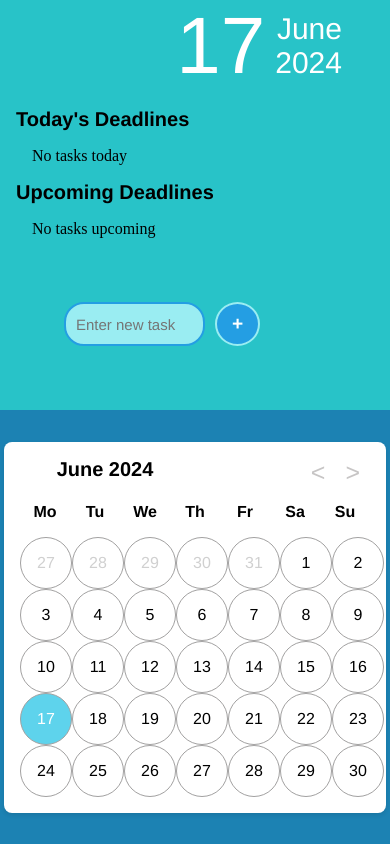
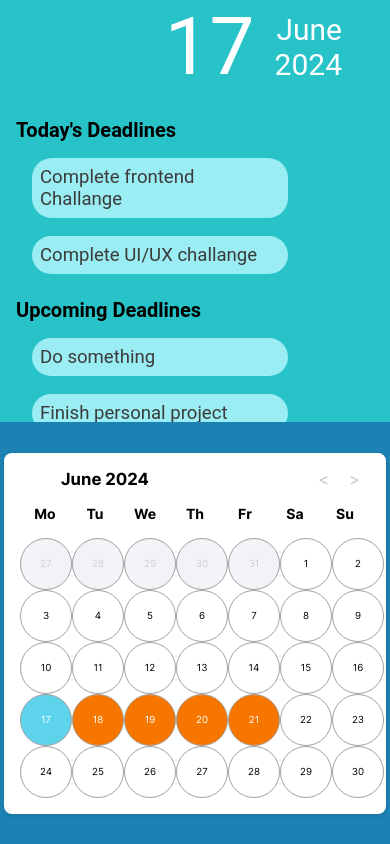
Before and after one commit to Azaken1248/TODOAPP-week-1-Challange-, a React (Vite) app: page / in a window 390 px wide. Built offline with nearby package versions, Linux system fonts and the light colour scheme.

Commit message:
CSS Hotfixes

```diff
--- a/src/App.css
+++ b/src/App.css
@@ -28,6 +28,8 @@
   .task-div {
     width: 100%;
     height: auto;
+    max-height: 50%;
+    overflow: auto;
   }
 
   .calendar-div {
--- a/src/components/TaskContext.tsx
+++ b/src/components/TaskContext.tsx
@@ -27,7 +27,12 @@ interface TaskProviderProps {
 }
 
 export const TaskProvider: React.FC<TaskProviderProps> = ({ children }) => {
-  const [tasksData, setTasksData] = useState<TaskData>({});
+  const [tasksData, setTasksData] = useState<TaskData>({
+    "2024-06-17": ["Complete frontend Challange", "Complete UI/UX challange"],
+    "2024-06-18": ["Do something", "Finish personal project"],
+    "2024-06-19": ["Exam Prep"],
+    "2024-06-20": ["Internship Project"],
+  });
 
   const addTask = (date: Date, task: string) => {
     const formattedDate = date.toISOString().split("T")[0];
--- a/src/styles/Calander.css
+++ b/src/styles/Calander.css
@@ -1,6 +1,129 @@
+@font-face {
+  font-family: "inter";
+  src: url("../assets/fonts/inter.ttf");
+}
+
 .calendar {
+  width: 78%;
+  min-height: 90%;
+  margin: 20px;
+  background: white;
+  border-radius: 8px;
+  padding: 16px;
+  box-shadow: 0 2px 4px rgba(0, 0, 0, 0.1);
+}
+
+.header {
+  display: flex;
+  justify-content: space-between;
+  margin-bottom: 20px;
+  font-family: "inter", sans-serif;
+}
+
+.col-start {
+  flex-grow: 1;
+  text-align: left;
+  font-size: 48px;
+  font-weight: bold;
+}
+
+.col-end {
+  display: flex;
+  justify-content: flex-end;
+}
+
+.icon {
+  cursor: pointer;
+  user-select: none;
+  color: #c7c5c5;
+  padding: 0 10px;
+  font-size: 40px;
+}
+
+.icon:hover {
+  color: #000000;
+  font-weight: 600;
+}
+
+.days {
+  display: flex;
+  justify-content: space-between;
+  padding-bottom: 16px;
+  font-weight: bold;
+}
+
+.row {
+  display: flex;
+  justify-content: space-between;
+}
+
+.col {
+  flex: 1;
+  text-align: center;
+}
+
+.col-center {
+  display: flex;
+  justify-content: center;
+  align-items: center;
+  font-size: 28px;
+  font-family: "inter", sans-serif;
+}
+
+.cell {
+  min-width: 40px;
+  min-height: 40px;
+  padding: 40px;
+  display: flex;
+  align-items: center;
+  justify-content: center;
+  cursor: pointer;
+  margin: 0;
+  border: 2px solid #D5D4DF;
+  border-radius: 50%;
+  font-size: 28px;
+  font-family: "inter", sans-serif;
+}
+
+.cell:hover {
+  background: #249EE3;
+}
+
+.disabled {
+  color: #A8A8A8;
+  background-color: #F2F3F7;
+}
+
+.selected {
+  background-color: #5ED3EC;
+  color: white;
+}
+
+.highlight {
+  background-color: #F77600;
+  color: white;
+}
+
+.cell.highlight {
+  background-color: #F77600;
+  color: white;
+}
+
+.number {
+  width: 100%;
+  height: 100%;
+  display: flex;
+  align-items: center;
+  justify-content: center;
+  border-radius: 50%;
+}
+
+
+@media (max-width: 600px) {
+  .calendar {
     width: 350px;
-    margin: 20px;
+    min-height: 70%;
+    margin: 50px;
     background: white;
     border-radius: 8px;
     padding: 16px;
@@ -11,13 +134,13 @@
     display: flex;
     justify-content: space-between;
     margin-bottom: 16px;
-    font-family: Helvetica, sans-serif;
+    font-family: "inter", sans-serif;
   }
 
   .col-start {
     flex-grow: 1;
     text-align: left;
-    font-size: 20px;
+    font-size: 16.73px;
     font-weight: bold;
   }
 
@@ -31,7 +154,7 @@
     user-select: none;
     color: #c7c5c5;
     padding: 0 10px;
-    font-size: 25px;
+    font-size: 16.73px;
   }
 
   .icon:hover {
@@ -60,7 +183,8 @@
     display: flex;
     justify-content: center;
     align-items: center;
-    font-family: Helvetica, sans-serif;
+    font-size: 14px;
+    font-family: "inter", sans-serif;
   }
 
   .cell {
@@ -74,11 +198,12 @@
     margin: 0;
     border: 1px solid #a2a1a1;
     border-radius: 50%;
-    font-family: Helvetica, sans-serif;
+    font-size: 9.76px;
+    font-family: "inter", sans-serif;
   }
 
   .cell:hover {
-    background: #f0f0f0;
+    background: #249EE3;
   }
 
   .disabled {
@@ -100,7 +225,6 @@
     color: white;
   }
 
-
   .number {
     width: 100%;
     height: 100%;
@@ -109,3 +233,4 @@
     justify-content: center;
     border-radius: 50%;
   }
+}
--- a/src/styles/Tasks.css
+++ b/src/styles/Tasks.css
@@ -1,3 +1,41 @@
+/* For WebKit (Chrome, Safari, Edge) */
+
+/* Track */
+::-webkit-scrollbar {
+    width: 6px; /* Adjust width as needed */
+  }
+
+  /* Handle */
+  ::-webkit-scrollbar-thumb {
+    background-color: #249EE3;
+    border-radius: 3px; /* Adjust border-radius for rounded edges */
+  }
+
+  /* Handle on hover */
+  ::-webkit-scrollbar-thumb:hover {
+    background-color: #9AEDF2;
+  }
+
+  /* For Firefox */
+
+  /* Track */
+  * {
+    scrollbar-width: thin; /* Creates a thin scrollbar */
+    scrollbar-color: #249EE3 #9AEDF2; /* Sets scrollbar color */
+  }
+
+  /* Handle (only supported in Firefox) */
+  *::-webkit-scrollbar-thumb {
+    background-color: #249EE3; /* Fallback color for WebKit browsers */
+    border-radius: 3px; /* Adjust border-radius for rounded edges */
+  }
+
+  /* Handle on hover (only supported in Firefox) */
+  *::-webkit-scrollbar-thumb:hover {
+    background-color: #9AEDF2; /* Fallback color for WebKit browsers */
+  }
+
+
 .header {
     display: flex;
     justify-content: flex-end;
@@ -5,22 +43,24 @@
 }
 
 .day{
-    font-family: Helvetica, sans-serif;
-    font-size: 80px;
+    font-family: Roboto, sans-serif;
+    font-size: 144px;
     color: white;
 }
 .month{
-    font-family: Helvetica, sans-serif;
-    font-size: 30px;
+    font-family: Roboto, sans-serif;
+    font-size: 48px;
     color: white;
 }
 .year{
-    font-family: Helvetica, sans-serif;
-    font-size: 30px;
+    font-family: Roboto, sans-serif;
+    font-size: 48px;
     color: white;
 }
 .mm-yyyy {
-    margin-top: 12px;
+    margin-top: 30px;
+    margin-left: 10px;
+    margin-bottom: 20px;
     display: flex;
     flex-direction: column;
     align-items: flex-end;
@@ -28,12 +68,12 @@
 }
 
 .titles{
-    font-family: Helvetica, sans-serif;
+    font-family: Roboto, sans-serif;
     margin-left: 1rem;
     margin-bottom: 1rem;
-    margin-top: 1rem;
-    font-size: 20px;
-    font-weight: bold;
+    margin-top: 4rem;
+    font-size: 40px;
+    font-weight: 700;
 }
 
 .deadlines-content{
@@ -41,22 +81,29 @@
     display: flex;
     flex-direction: column;
     gap: 10px;
+    max-height: 20vh;
+    overflow-y: auto;
 }
 .upcoming-content{
     margin-left: 2rem;
     display: flex;
     flex-direction: column;
     gap: 10px;
+    max-height: 17vh;
+    overflow-y: auto;
 }
 
 .task{
     background-color: #9AEDF2;
-    width: 15rem;
+    width: 25rem;
     padding: 8px;
     position: relative;
     margin-bottom: 8px;
-    color: #3b3b3b;
+    color: #676767;
     border-radius: 20px;
+    font-family: Roboto, sans-serif;
+    font-size: 30px;
+    font-weight: 400;
 }
 
 .remove-task-button {
@@ -86,7 +133,7 @@
 
 .add-task input{
     background-color: #9AEDF2;
-    font-family: Helvetica, sans-serif;
+    font-family: Roboto, sans-serif;
     font-size: 15px;
     border: 2px solid #249EE3;
     border-radius: 20px;
@@ -101,7 +148,7 @@
     padding: 9px;
     padding-left: 15px;
     padding-right: 15px;
-    font-family: Helvetica, sans-serif;
+    font-family: Roboto, sans-serif;
     font-weight: 800;
     font-size: larger;
     color: white;
@@ -112,3 +159,128 @@
     border-color: #249EE3;
     color: #249EE3;
 }
+
+.no-tasks{
+    color:#249EE3;
+    font-family: Roboto, sans-serif;
+    font-weight: 500;
+    font-size: 2rem;
+}
+
+@media (max-width: 600px) {
+    .header {
+        display: flex;
+        justify-content: flex-end;
+        gap: 10px;
+    }
+
+    .day{
+        font-family: Roboto, sans-serif;
+        font-size: 80px;
+        color: white;
+    }
+    .month{
+        font-family: Roboto, sans-serif;
+        font-size: 30px;
+        color: white;
+    }
+    .year{
+        font-family: Roboto, sans-serif;
+        font-size: 30px;
+        color: white;
+    }
+    .mm-yyyy {
+        margin-top: 12px;
+        display: flex;
+        flex-direction: column;
+        align-items: flex-end;
+        margin-right: 3rem;
+    }
+
+    .titles{
+        font-family: Roboto, sans-serif;
+        margin-left: 1rem;
+        margin-bottom: 1rem;
+        margin-top: 1rem;
+        font-size: 20px;
+        font-weight: bold;
+    }
+
+    .deadlines-content{
+        margin-left: 2rem;
+        display: flex;
+        flex-direction: column;
+        gap: 10px;
+    }
+    .upcoming-content{
+        margin-left: 2rem;
+        display: flex;
+        flex-direction: column;
+        gap: 10px;
+    }
+
+    .task{
+        background-color: #9AEDF2;
+        width: 15rem;
+        padding: 8px;
+        position: relative;
+        margin-bottom: 8px;
+        color: #3b3b3b;
+        border-radius: 20px;
+        font-size: 18.59px;
+    }
+
+    .remove-task-button {
+        position: absolute;
+        right: 0;
+        top: 0;
+        background-color: #dc3545;
+        color: white;
+        font-weight: bold;
+        border: none;
+        border-top-right-radius: 15px;
+        padding: 5px 10px;
+        font-size: 12px;
+        cursor: pointer;
+        display: none;
+      }
+
+    .task:hover .remove-task-button {
+        display: block;
+    }
+
+    .add-task{
+        display: flex;
+        margin: 4rem;
+        gap: 10px;
+    }
+
+    .add-task input{
+        background-color: #9AEDF2;
+        font-family: Roboto, sans-serif;
+        font-size: 15px;
+        border: 2px solid #249EE3;
+        border-radius: 20px;
+        width: 30vw;
+        padding: 10px;
+    }
+
+    .add-task button{
+        border-radius: 50%;
+        background-color: #249EE3;
+        border: 2px solid #9AEDF2;
+        padding: 9px;
+        padding-left: 15px;
+        padding-right: 15px;
+        font-family: Roboto, sans-serif;
+        font-weight: 800;
+        font-size: larger;
+        color: white;
+    }
+
+    .add-task button:hover{
+        background-color: #9AEDF2;
+        border-color: #249EE3;
+        color: #249EE3;
+    }
+}
```
Also changed, not shown: src/assets/fonts/inter.ttf (added).
